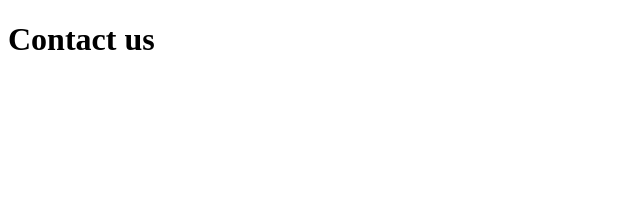
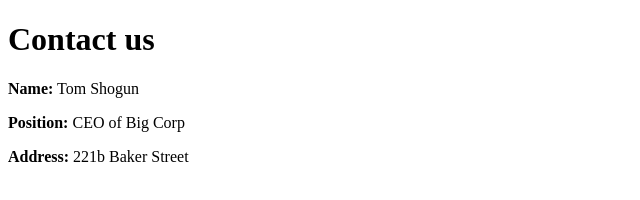
Before and after one commit to tomshogun/test-repo, a plain HTML site: page contact.html in a window 1280 px wide. Shown: the whole page, without its empty margins (0-640 px from the left). Drawn offline with Linux system fonts and the light colour scheme.

Commit message:
added content

```diff
--- a/contact.html
+++ b/contact.html
@@ -8,5 +8,8 @@
 </head>
 <body>
     <h1>Contact us</h1>
+    <p><b>Name:</b> Tom Shogun</p>
+    <p><b>Position: </b> CEO of Big Corp</p>
+    <p><b>Address: </b> 221b Baker Street</p>
 </body>
 </html>
```
Also changed, not shown: index.html (+2 -1 lines).
